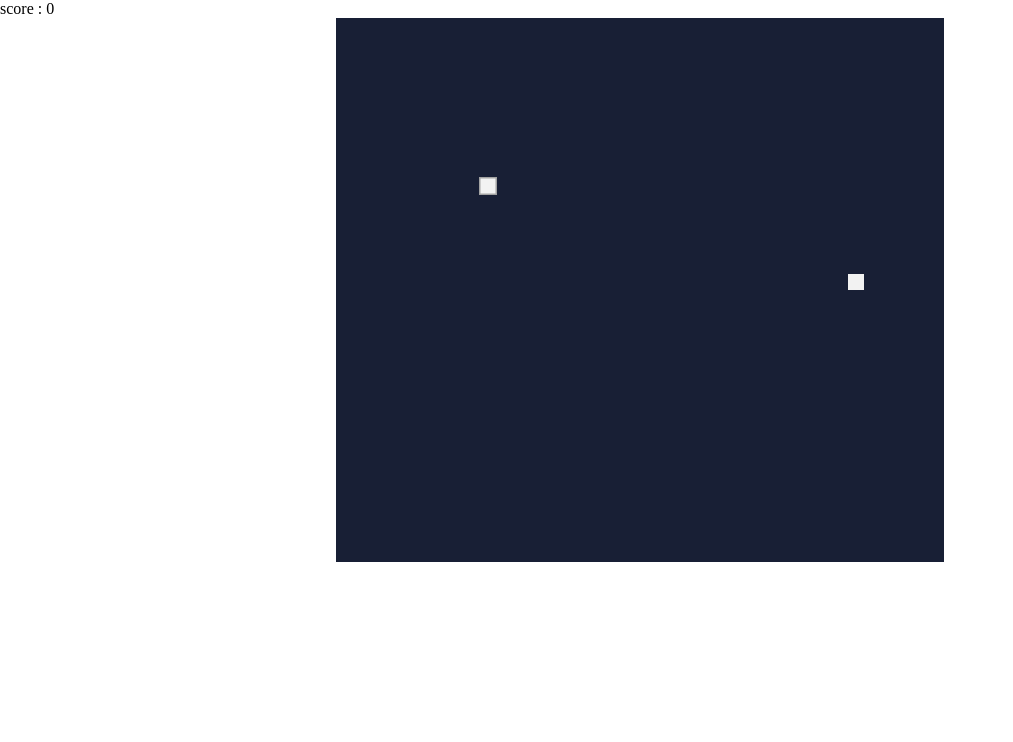
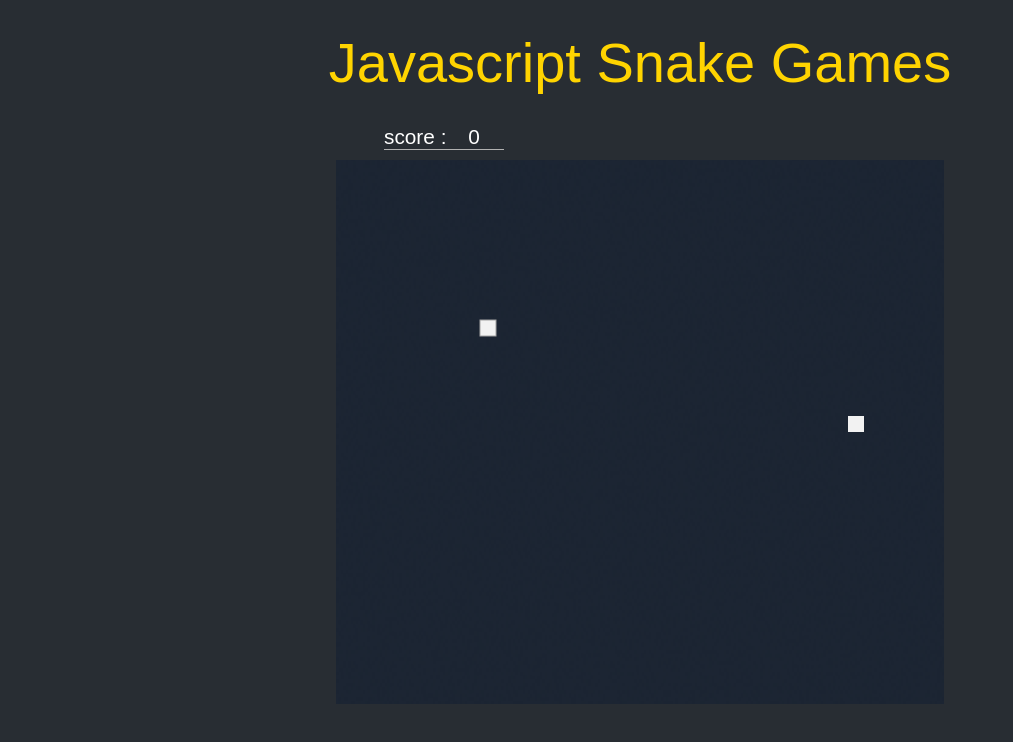
Before and after one commit to mobidiic/snake-games, a website: page index.html in a window 1280 px wide. Shown: the whole page, without its empty margins (0-1013 px from the left). Drawn offline with Linux system fonts and the light colour scheme.

Commit message:
feat: 스타일시트 추가

```diff
--- a/index.html
+++ b/index.html
@@ -8,6 +8,7 @@
   <title>snake games</title>
 </head>
 <body>
+  <div class="title">Javascript Snake Games</div>
   <div class="canvas-wrapper">
     <div class="score">
       score:
--- a/src/index.js
+++ b/src/index.js
@@ -17,6 +17,12 @@ up.src="src/audio/up.mp3"
 down.src="src/audio/down.mp3"
 left.src="src/audio/left.mp3"
 right.src="src/audio/right.mp3"
+
+const background = new Image()
+background.src = "src/img/background.png"
+background.width = "608"
+background.height = "544"
+
 
 
 let snake = []
@@ -57,6 +63,8 @@ function direction(e){
 
 function draw(){
 
+  ctx.drawImage(background, 0, 0)
+
   for(let i=0; i<snake.length; i++){
     ctx.fillStyle = (i==0) ? "#f2f2f2" : "#e0e0e0"
     ctx.fillRect(snake[i].x, snake[i].y, box, box)
@@ -64,7 +72,7 @@ function draw(){
     ctx.strokeRect(snake[i].x, snake[i].y, box, box)
   }
   ctx.fillRect(food.x, food.y, box, box)
-  ctx.fillStyle = "#ffd400"
+
   let snakeX = snake[0].x
   let snakeY = snake[0].y
 
@@ -114,10 +122,7 @@ function draw(){
     dead.play()
   }
 
-
   snake.unshift(newHead)
-
-
 }
 
 
--- a/src/style.css
+++ b/src/style.css
@@ -1,7 +1,32 @@
+html{
+  background: #282d33;
+  color: white;
+  font-family: sans-serif;
+}
 *{
   margin: 0;
   padding: 0;
 }
+
+.title{
+  color: #ffd400;
+  font-size: 3.5rem;
+  text-align: center;
+  padding: 30px;
+}
+
+.score{
+  font-size: 1.3rem;
+  position: relative;
+  left: 30%;
+  margin-bottom: 10px;
+  border-bottom: 1px solid #b2b2b2;
+  width: 120px;
+}
+.score span{
+  margin-left: 16px;
+}
+
 canvas{
   display: block;
   margin: 0 auto;
```
Also changed, not shown: src/img/background.png (added).
